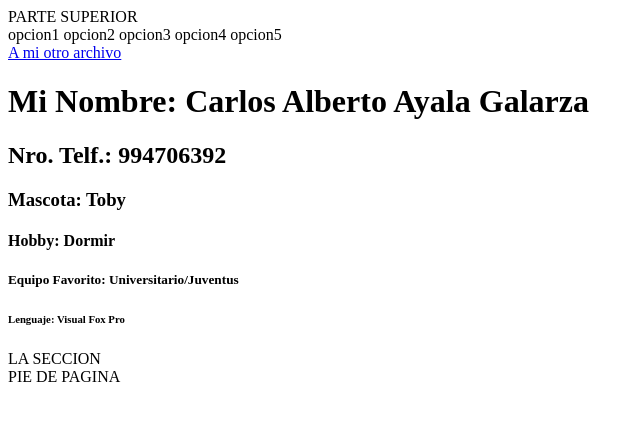
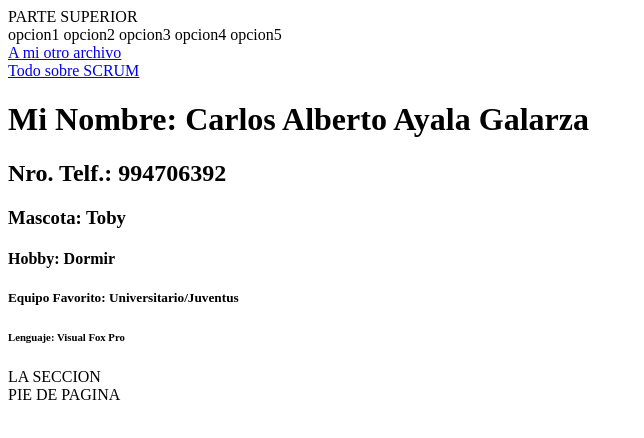
Before and after one commit to cayalagar/Codigo_FontEnd_G7, a plain HTML site: page Semana1/Dia2/index.html in a window 1280 px wide. Shown: the whole page, without its empty margins (0-644 px from the left). Drawn offline with Linux system fonts and the light colour scheme.

Commit message:
pagina indes etiqueta A

```diff
--- a/Semana1/Dia2/index.html
+++ b/Semana1/Dia2/index.html
@@ -15,7 +15,8 @@
     <nav>
         opcion1 opcion2 opcion3 opcion4 opcion5
     </nav>
-    <a href=".\hobbies-foot.html">A mi otro archivo</a>
+    <a href=".\hobbies-foot.html">A mi otro archivo</a><br>
+    <a href=".\scrum.html">Todo sobre SCRUM</a>
     <main>
         <h1>Mi Nombre: Carlos Alberto Ayala Galarza</h1>
         <h2>Nro. Telf.: 994706392</h2>
```
